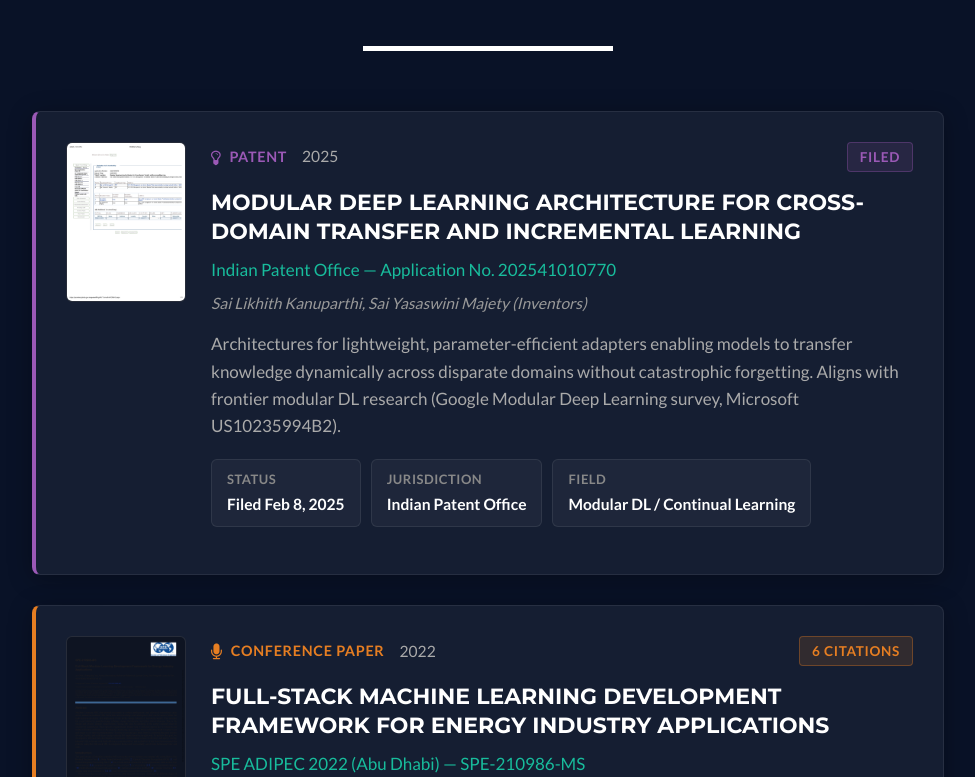
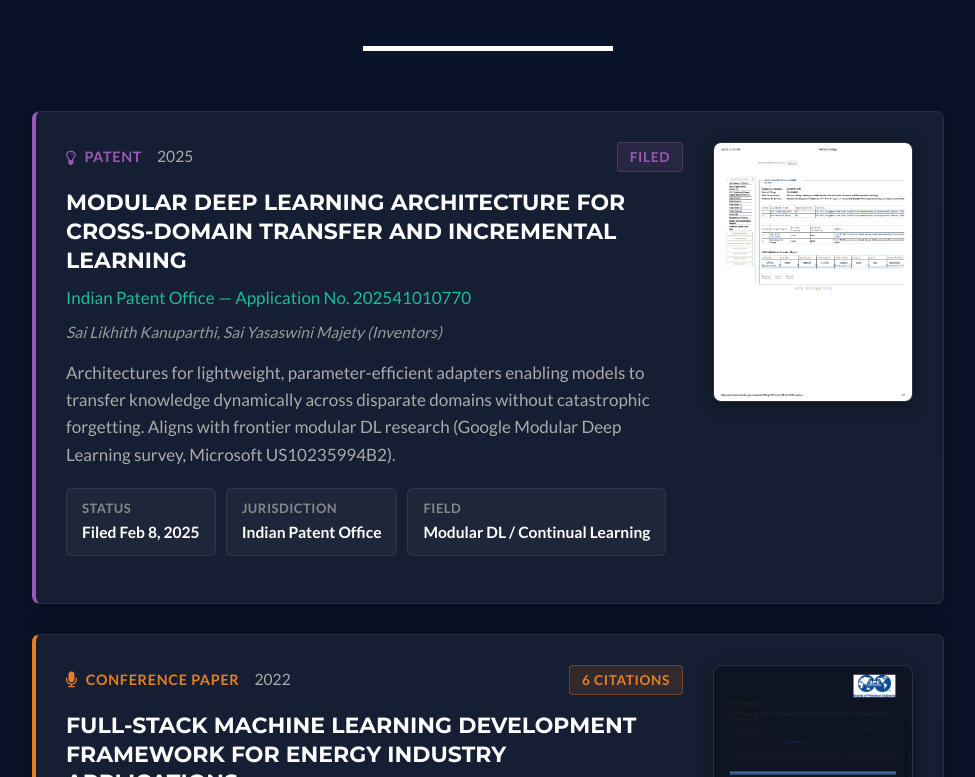
Before and after one commit to sailikhithk/sailikhithk.github.io, a Next.js app: page / in a window 1280 px wide. Shown: the part 5383-6160 px from the top of the page, without its empty margins (152-1127 px from the left). Built offline with nearby package versions, Linux system fonts and the light colour scheme; no server answers.

Commit message:
style(publications): move thumbnail to right side + enlarge to 200x260
Thumbnails moved from left to right side of card and enlarged from
120x160 to 200x260px for better visual impact. Text content now
flows on the left, image anchors the right.

```diff
--- a/app/components/Publications.tsx
+++ b/app/components/Publications.tsx
@@ -48,36 +48,10 @@ export default function Publications() {
                 border: "1px solid var(--card-border)",
                 borderLeft: `4px solid ${pub.badgeColor || typeColor[pub.type]}`,
                 display: "flex",
-                gap: "1.25rem",
+                gap: "1.5rem",
                 alignItems: "flex-start",
               }}
             >
-              {/* Thumbnail */}
-              {pub.thumbnail && (
-                <div
-                  style={{
-                    flexShrink: 0,
-                    width: "120px",
-                    height: "160px",
-                    borderRadius: "6px",
-                    overflow: "hidden",
-                    border: "1px solid rgba(255,255,255,0.1)",
-                    background: "rgba(0,0,0,0.3)",
-                    position: "relative",
-                  }}
-                >
-                  <Image
-                    src={pub.thumbnail}
-                    alt={pub.title}
-                    fill
-                    style={{
-                      objectFit: "cover",
-                    }}
-                    sizes="120px"
-                  />
-                </div>
-              )}
-
               {/* Content */}
               <div style={{ flex: 1, minWidth: 0 }}>
               {/* Top row: icon + type + badge */}
@@ -285,6 +259,33 @@ export default function Publications() {
                 </div>
               )}
               </div>
+
+              {/* Thumbnail (right side, larger) */}
+              {pub.thumbnail && (
+                <div
+                  style={{
+                    flexShrink: 0,
+                    width: "200px",
+                    height: "260px",
+                    borderRadius: "8px",
+                    overflow: "hidden",
+                    border: "1px solid rgba(255,255,255,0.12)",
+                    background: "rgba(0,0,0,0.3)",
+                    position: "relative",
+                    boxShadow: "0 4px 16px rgba(0,0,0,0.4)",
+                  }}
+                >
+                  <Image
+                    src={pub.thumbnail}
+                    alt={pub.title}
+                    fill
+                    style={{
+                      objectFit: "cover",
+                    }}
+                    sizes="200px"
+                  />
+                </div>
+              )}
             </motion.div>
           ))}
         </div>
```
